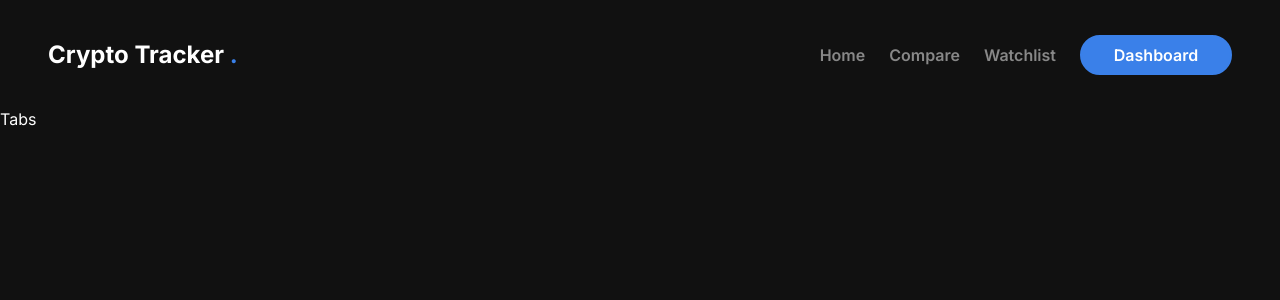
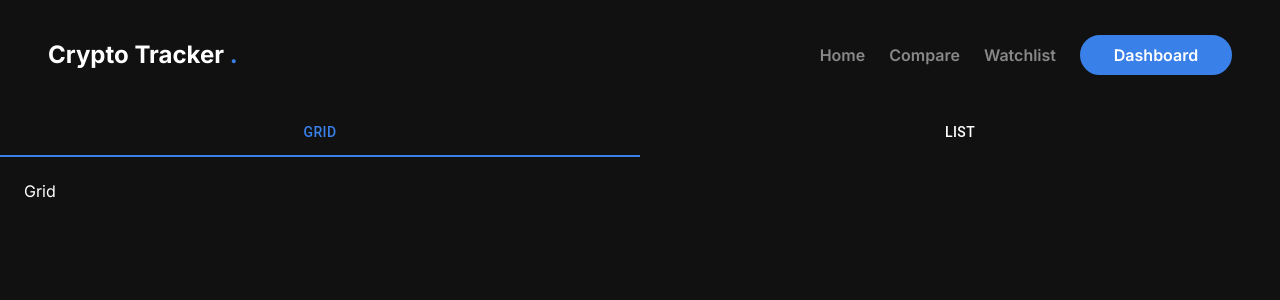
Before and after one commit to Dhruv9916/Crypto-Tracker-, a React (Vite) app: page /dashboard in a window 1280 px wide. Shown: the top 300 px of the page. Built offline with nearby package versions, Linux system fonts and the light colour scheme.

Commit message:
Making Tabs Feature in Dashboard Page

```diff
--- a/package.json
+++ b/package.json
@@ -13,6 +13,7 @@
     "@emotion/react": "^11.14.0",
     "@emotion/styled": "^11.14.0",
     "@mui/icons-material": "^6.4.0",
+    "@mui/lab": "^6.0.0-beta.24",
     "@mui/material": "^6.4.0",
     "framer-motion": "^12.0.0",
     "react": "^18.3.1",
--- a/src/Components/DashBoard/Tabs/index.jsx
+++ b/src/Components/DashBoard/Tabs/index.jsx
@@ -1,7 +1,42 @@
-import React from "react";
+import * as React from "react";
+import { useState } from "react";
 
-function TabsComponent() {
-  return <div>Tabs</div>;
+import Tab from "@mui/material/Tab";
+import TabContext from "@mui/lab/TabContext";
+import TabList from "@mui/lab/TabList";
+import TabPanel from "@mui/lab/TabPanel";
+import { createTheme, ThemeProvider } from "@mui/material";
+
+export default function TabsComponent() {
+  const [value, setValue] = useState("grid");
+
+  const handleChange = (event, newValue) => {
+    setValue(newValue);
+  };
+
+  const style = {
+    color: "var(--white)",
+  };
+
+  const theme = createTheme({
+    palette: {
+      primary: {
+        main: "#3a80e9", // Custom primary color
+      },
+    },
+  });
+
+  return (
+    <ThemeProvider theme={theme}>
+      <TabContext value={value}>
+        <TabList onChange={handleChange} variant="fullWidth">
+          <Tab label="Grid" value="grid" sx={style} />
+          <Tab label="List" value="list" sx={style} />
+        </TabList>
+
+        <TabPanel value="grid">Grid</TabPanel>
+        <TabPanel value="list">List</TabPanel>
+      </TabContext>
+    </ThemeProvider>
+  );
 }
-
-export default TabsComponent;
```
Also changed, not shown: 1 other file (tests, documents, lock files or other folders).
